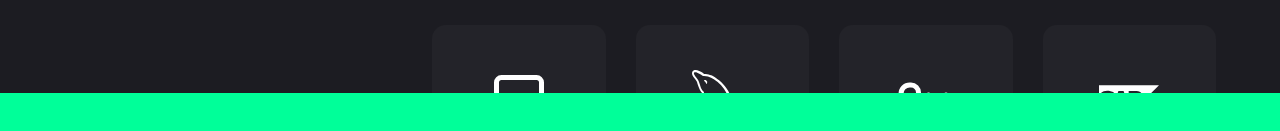
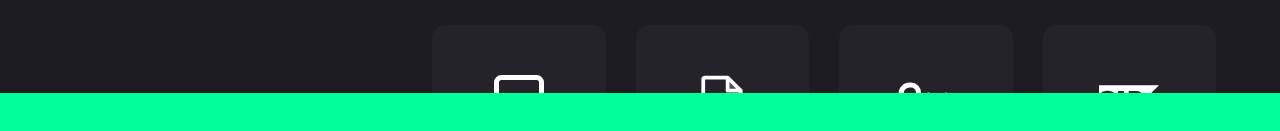
Before and after one commit to Bikashpradhan-2004/bikash-portfolio, a Next.js app: page /resume in a window 1280 px wide. Both pictures are taken after a click on the tab "Skills". Shown: the part 707-838 px from the top of the page. Built offline with nearby package versions, Linux system fonts and the light colour scheme.

Commit message:
refactor: update content of resume page

```diff
--- a/app/resume/page.jsx
+++ b/app/resume/page.jsx
@@ -7,7 +7,7 @@ import {
   FaFigma,
   FaNodeJs,
 } from "react-icons/fa";
-import { GrMysql } from "react-icons/gr";
+import { PiFileSqlDuotone } from "react-icons/pi";
 import { TbBrandTypescript, TbBrandCpp } from "react-icons/tb";
 import { SiTailwindcss, SiNextdotjs, SiSap } from "react-icons/si";
 import { Tabs, TabsContent, TabsList, TabsTrigger } from "@/components/ui/tabs";
@@ -92,7 +92,7 @@ const skills = {
     { icon: <FaNodeJs />, name: "Node.js", id: "nodejs" },
     { icon: <FaFigma />, name: "Figma", id: "figma" },
     { icon: <TbBrandTypescript />, name: "Type Script", id: "typescript" },
-    { icon: <GrMysql />, name: "My SQL", id: "mysql" },
+    { icon: <PiFileSqlDuotone />, name: "SQL", id: "sql" },
     { icon: <TbBrandCpp />, name: "C++", id: "cpp" },
     { icon: <SiSap />, name: "Sap ABAP", id: "sapabap" },
   ],
```
